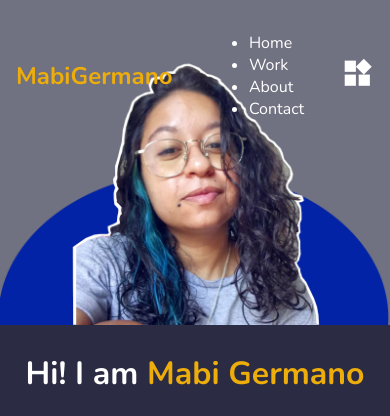
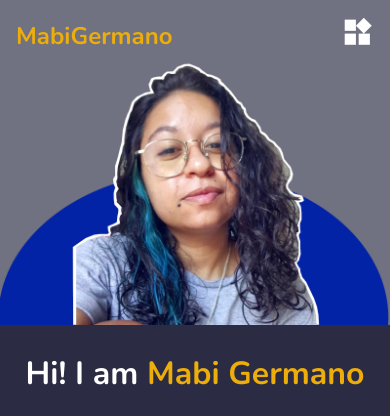
Before and after one commit to MabiGermano/personal-page, a PHP site: page / in a window 390 px wide. Shown: the top 416 px of the page. Run offline with PHP 8.4, Linux system fonts and the light colour scheme.

Commit message:
fixing to work the mobile-menu

```diff
--- a/index.html
+++ b/index.html
@@ -37,13 +37,12 @@
                 </li>
             </ul>
 
-            <div data-device="mobile">
+            <div id="mobile-menu">
                 <div onclick="teste()">
                     <span class="material-icons">
                         widgets
                     </span>
                 </div>
-
             </div>
         </nav>
         <ul data-device="mobile">
@@ -235,6 +234,7 @@
         function teste() {
             console.log("teste")
             const element = document.querySelector('[data-device="mobile"]')
+            console.log(element);
             element.classList.toggle('active')
         }
 
--- a/src/assets/css/global.css
+++ b/src/assets/css/global.css
@@ -78,7 +78,11 @@ nav>div .material-icons {
     color: white;
 }
 
+ul[data-device="desktop"] {
+    display: none;
+}
 ul[data-device="mobile"] {
+    display: block;
     padding: 0;
     box-shadow: var(--default-shadow);
 
@@ -302,7 +306,7 @@ section#contact p span {
         justify-content: center;
     }
 
-    [data-device="mobile"] {
+    ul[data-device="mobile"], div#mobile-menu{
         display: none;
     }
 
```
